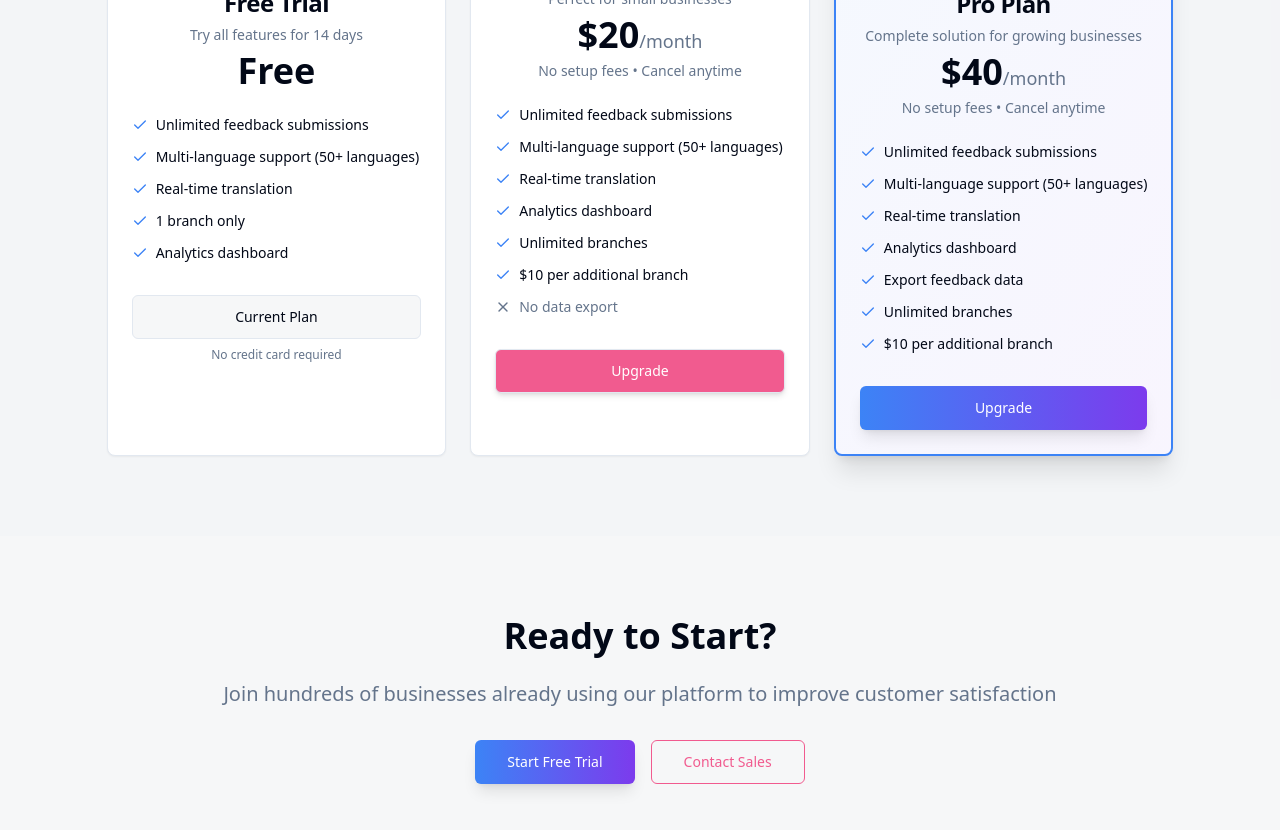
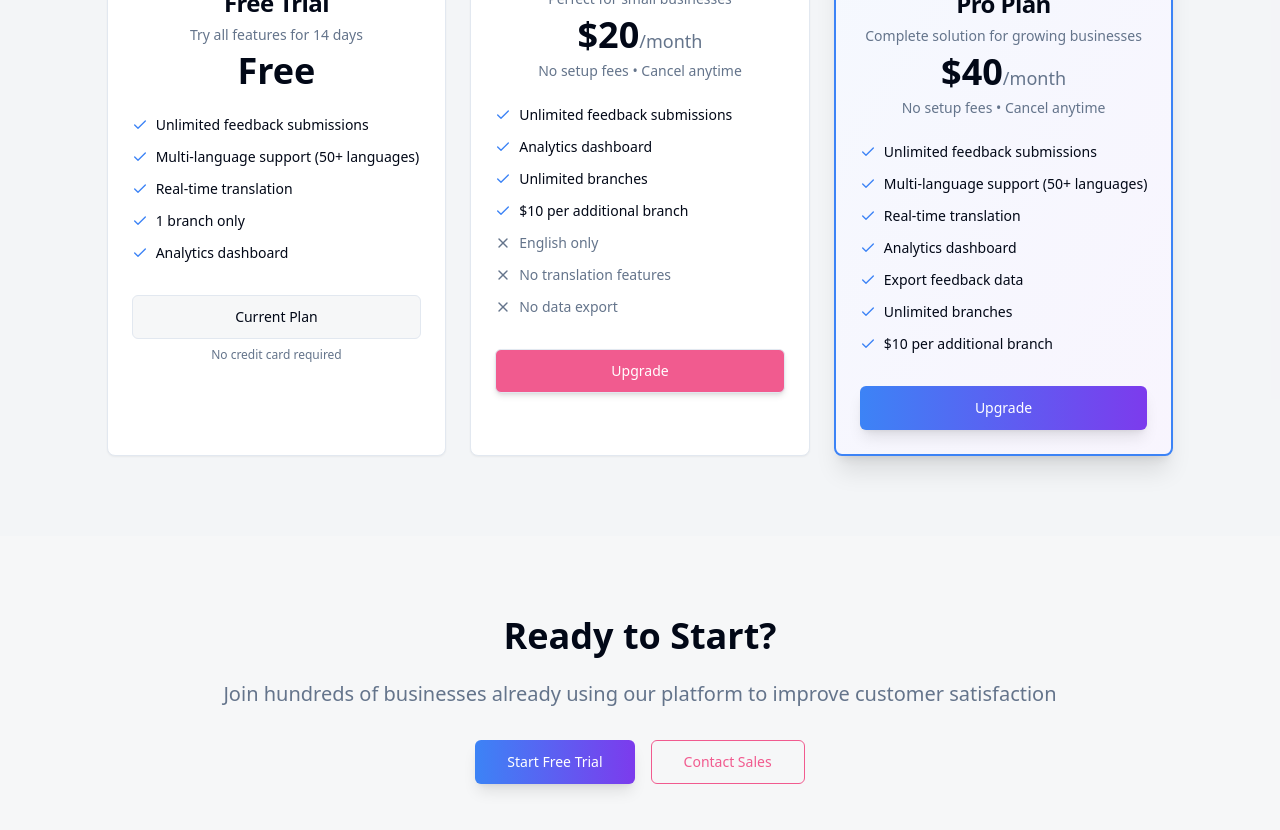
Before and after one commit to Saas-Flood/feedback-flow-genius, a React (Vite) app: page / in a window 1280 px wide. Shown: the part 1380-2210 px from the top of the page. Built offline with nearby package versions, Linux system fonts and the light colour scheme.

Commit message:
Update pricing for multilingual support

```diff
--- a/src/components/PricingCard.tsx
+++ b/src/components/PricingCard.tsx
@@ -55,13 +55,13 @@ export const PricingCard = () => {
       badge: null,
       features: [
         "Unlimited feedback submissions",
-        "Multi-language support (50+ languages)",
-        "Real-time translation",
         "Analytics dashboard",
         "Unlimited branches",
         "$10 per additional branch"
       ],
       limitations: [
+        "English only",
+        "No translation features",
         "No data export"
       ],
       buttonText: "Upgrade",
```
